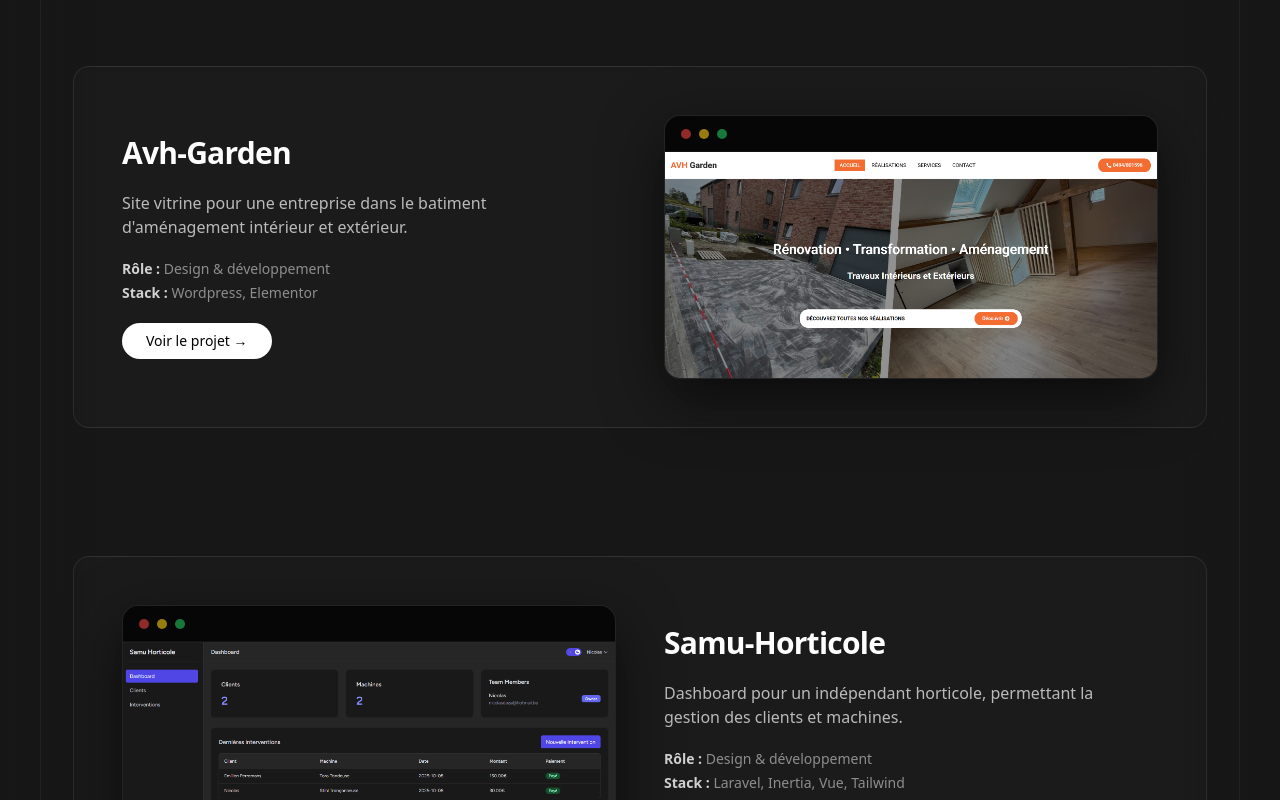
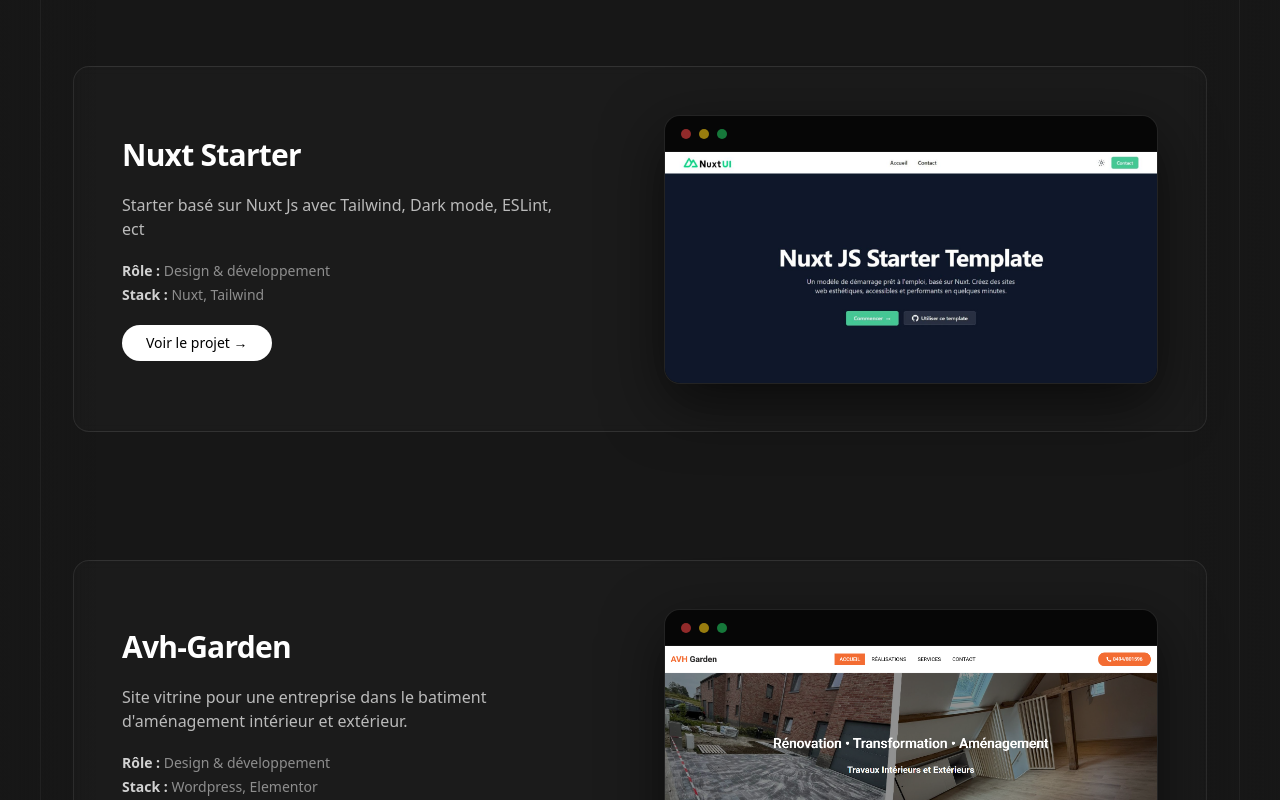
Before and after one commit to NicolasDeza/portfolio, a Nuxt app: page / in a window 1280 px wide. Shown: the part 1520-2320 px from the top of the page. Built offline with nearby package versions, Linux system fonts and the light colour scheme; a web font is replaced by a local one.

Commit message:
Ajout ProjetCard

```diff
--- a/app/pages/index.vue
+++ b/app/pages/index.vue
@@ -97,6 +97,15 @@
     />
     <ProjectCard
       reverse
+      title="Nuxt Starter"
+      description="Starter basé sur Nuxt Js avec Tailwind, Dark mode, ESLint, ect"
+      role="Design & développement"
+      stack="Nuxt, Tailwind"
+      image="/projects/nuxt-starter.jpg"
+      link="https://nuxt-starter-vitrine.vercel.app/"
+    />
+    <ProjectCard
+      reverse
       title="Avh-Garden"
       description="Site vitrine pour une entreprise dans le batiment d'aménagement intérieur et extérieur."
       role="Design & développement"
```
Also changed, not shown: public/projects/nuxt-starter.jpg (added).
